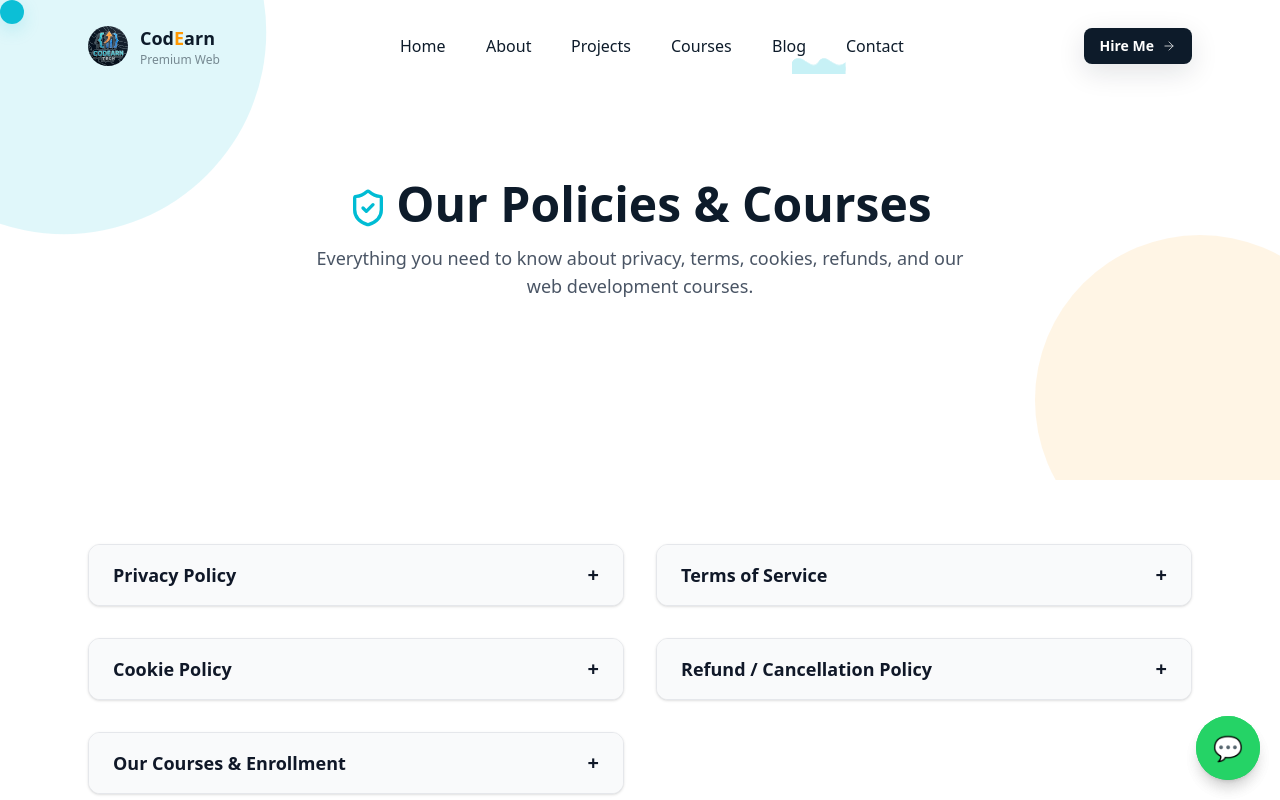
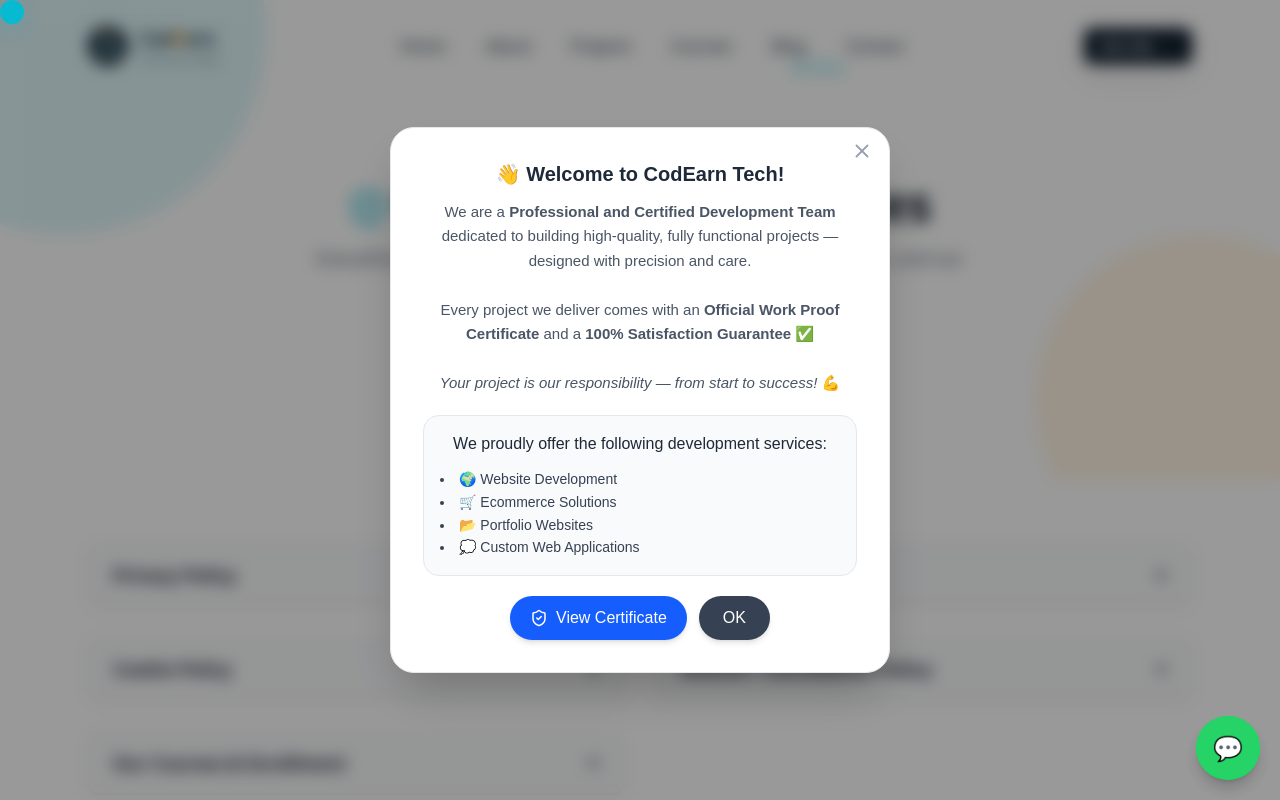
Before and after one commit to AloneCoder199/CodearnFrontend, a React (Vite) app: page /Policies in a window 1280 px wide. Shown: the top 800 px of the page. Built offline with nearby package versions, Linux system fonts and the light colour scheme.

Commit message:
Updated all local changes to latest version

```diff
--- a/src/App.jsx
+++ b/src/App.jsx
@@ -26,6 +26,7 @@
 import Policies from "./Components/PoliciesAccordion.jsx";
 import PoliciesPageSkeleton from "./Components/Skeleton/PoliciesPageSkeleton.jsx";
 import FooterSkeleton from "../src/Components/Skeleton/FooterSkeleton.jsx"
+import Alert from "./Components/Alert.jsx";
 function ProgressHandler() {
   const location = useLocation();
 
@@ -66,7 +67,7 @@
         <Route path="/Courses" element={loading ? <CoursesListSkeleton/> : <CoursesList/>} />
         <Route path="/Policies" element={loading ? <PoliciesPageSkeleton/> : <Policies/>} />
       </Routes>
-
+      <Alert/>
       {loading ? <FooterSkeleton/> : <Footer />}
       <Chatbot />
     </Router>
--- /dev/null
+++ b/src/Components/Alert.jsx
@@ -0,0 +1,135 @@
+import React, { useEffect, useState } from "react";
+import { motion } from "framer-motion";
+import { ShieldCheck, X } from "lucide-react";
+
+export default function Alert() {
+  const [show, setShow] = useState(false);
+  const [showCert, setShowCert] = useState(false);
+
+  useEffect(() => {
+    const timer = setTimeout(() => setShow(true), 2000);
+    return () => clearTimeout(timer);
+  }, []);
+
+  return (
+    <>
+      {/* Main Alert */}
+      {show && (
+        <motion.div
+          initial={{ opacity: 0 }}
+          animate={{ opacity: 1 }}
+          className="fixed inset-0 flex items-center justify-center z-[1000] bg-black/40 backdrop-blur-sm"
+        >
+          <motion.div
+            initial={{ y: 50, opacity: 0 }}
+            animate={{ y: 0, opacity: 1 }}
+            transition={{ duration: 0.3 }}
+            className="bg-white rounded-3xl shadow-2xl border border-gray-200 p-8 w-[90%] max-w-[500px] text-center relative"
+            style={{ fontFamily: "Poppins, sans-serif" }}
+          >
+            {/* Close Button */}
+            <button
+              onClick={() => setShow(false)}
+              className="absolute top-3 right-4 text-gray-400 hover:text-gray-600 transition"
+            >
+              <X size={22} />
+            </button>
+
+            {/* Title */}
+            <h2 className="text-xl font-bold text-gray-800 mb-3">
+              👋 Welcome to CodEarn Tech!
+            </h2>
+
+            {/* Info */}
+            <p className="text-gray-600 text-[15px] leading-relaxed mb-5">
+              We are a <strong>Professional and Certified Development Team</strong> dedicated to
+              building high-quality, fully functional projects — designed with precision and care.
+              <br />
+              <br />
+              Every project we deliver comes with an <strong>Official Work Proof Certificate</strong> and a
+              <strong> 100% Satisfaction Guarantee</strong> ✅
+              <br />
+              <br />
+              <em>Your project is our responsibility — from start to success!</em> 💪
+            </p>
+
+            {/* Project Type Section */}
+            <div className="bg-gray-50 rounded-2xl p-4 mb-5 border border-gray-200">
+              <h3 className="text-gray-800 font-medium mb-3">
+                We proudly offer the following development services:
+              </h3>
+              <ul className="list-disc list-inside text-gray-700 text-[14px] leading-relaxed text-left">
+                <li>🌍 Website Development</li>
+                <li>🛒 Ecommerce Solutions</li>
+                <li>📂 Portfolio Websites</li>
+                <li>💭 Custom Web Applications</li>
+              </ul>
+            </div>
+
+            {/* Buttons */}
+            <div className="flex justify-center gap-3">
+              <motion.button
+                whileHover={{ scale: 1.04 }}
+                whileTap={{ scale: 0.96 }}
+                onClick={() => setShowCert(true)}
+                className="flex items-center gap-2 px-5 py-2.5 rounded-full text-white font-medium shadow-md bg-blue-600 hover:bg-blue-700 transition"
+              >
+                <ShieldCheck size={18} /> View Certificate
+              </motion.button>
+
+              <motion.button
+                whileHover={{ scale: 1.04 }}
+                whileTap={{ scale: 0.96 }}
+                onClick={() => setShow(false)}
+                className="px-6 py-2.5 rounded-full text-white font-medium shadow-md bg-gray-700 hover:bg-gray-800 transition"
+              >
+                OK
+              </motion.button>
+            </div>
+          </motion.div>
+        </motion.div>
+      )}
+
+      {/* Certificate Popup */}
+      {showCert && (
+        <motion.div
+          initial={{ opacity: 0 }}
+          animate={{ opacity: 1 }}
+          className="fixed inset-0 flex items-center justify-center z-[2000] bg-black/50 backdrop-blur-sm"
+        >
+          <motion.div
+            initial={{ scale: 0.9, opacity: 0 }}
+            animate={{ scale: 1, opacity: 1 }}
+            transition={{ duration: 0.3 }}
+            className="relative bg-white rounded-3xl shadow-2xl p-6 w-[95%] max-w-[720px]"
+          >
+            <button
+              onClick={() => setShowCert(false)}
+              className="absolute top-3 right-4 text-2xl font-bold text-gray-500 hover:text-gray-700 transition"
+            >
+              ×
+            </button>
+
+            <h3 className="text-xl font-semibold mb-4 text-center text-gray-800">
+              CodEarn Tech Official Certificate 🏅
+            </h3>
+
+            {/* PDF Preview */}
+            <motion.div
+              initial={{ y: 30, opacity: 0 }}
+              animate={{ y: 0, opacity: 1 }}
+              transition={{ duration: 0.4 }}
+              className="overflow-hidden rounded-2xl border border-gray-200 shadow-md"
+            >
+              <iframe
+                src="/OFFICIAL WP PROJECT CERTIFICATE.pdf" // <-- public folder PDF path
+                title="CodEarn Tech Certificate"
+                className="w-full h-[420px]"
+              ></iframe>
+            </motion.div>
+          </motion.div>
+        </motion.div>
+      )}
+    </>
+  );
+}
```
Also changed, not shown: 1 other file (tests, documents, lock files or other folders).
